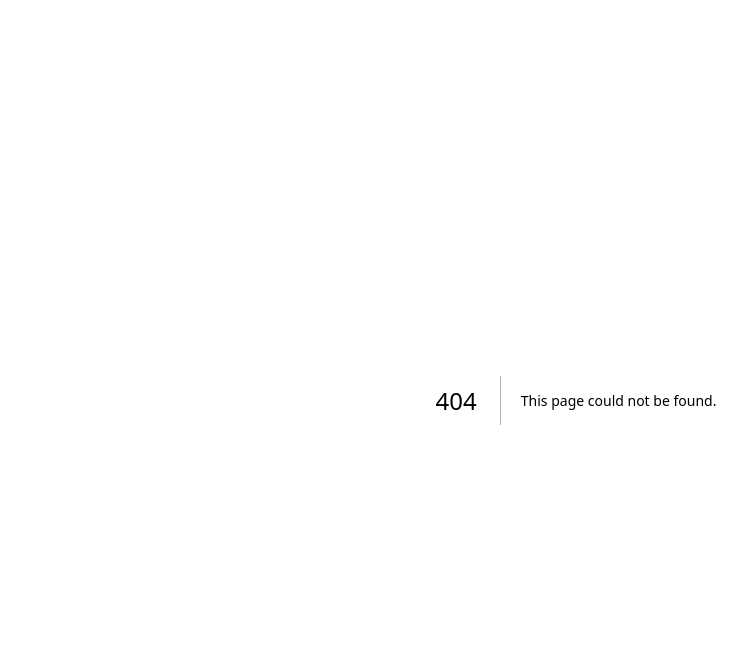
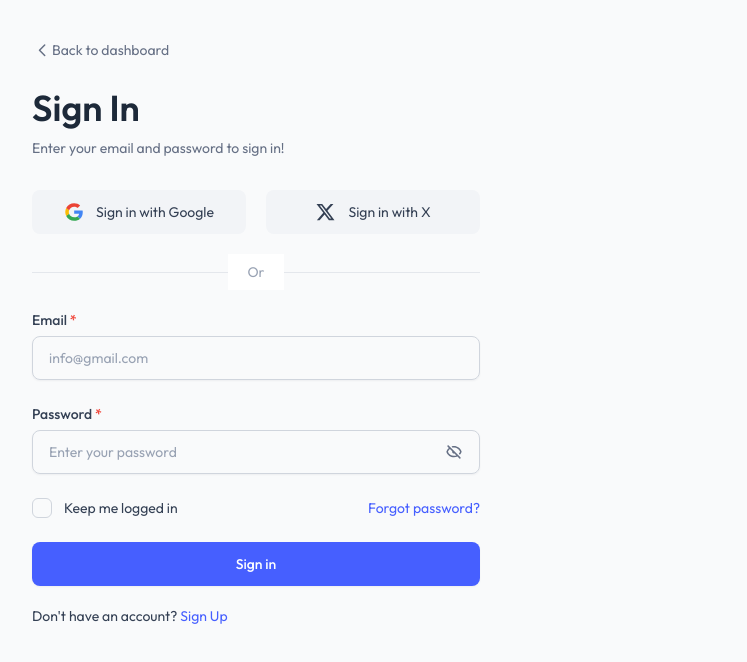
Before and after one commit to SamiulxHasanx07/hospital-management-system-frontend, a Next.js app: page /signin in a window 1280 px wide. Before the commit this address had no page. Shown: the top 662 px of the page, without its empty margins (64-811 px from the left). Built offline with nearby package versions, Linux system fonts and the light colour scheme.

Commit message:
Signup and signin pages

```diff
--- a/package.json
+++ b/package.json
@@ -11,7 +11,8 @@
   "dependencies": {
     "next": "15.3.1",
     "react": "^19.0.0",
-    "react-dom": "^19.0.0"
+    "react-dom": "^19.0.0",
+    "tailwind-merge": "^3.2.0"
   },
   "devDependencies": {
     "@eslint/eslintrc": "^3",
--- a/src/app/page.tsx
+++ b/src/app/page.tsx
@@ -1,9 +1,10 @@
+import SignUpForm from '@/components/auth/SignUpForm';
 import React from 'react';
 
 const MainPage = () => {
   return (
     <div>
-      Welcome to hospital Mangement system
+      <SignUpForm />
     </div>
   );
 };
--- /dev/null
+++ b/src/app/signin/page.tsx
@@ -0,0 +1,10 @@
+import SignInForm from '@/components/auth/SignInForm';
+import React from 'react';
+
+const SigninPage = () => {
+    return (
+        <SignInForm />
+    );
+};
+
+export default SigninPage;
--- /dev/null
+++ b/src/app/signup/page.tsx
@@ -0,0 +1,10 @@
+import SignUpForm from '@/components/auth/SignUpForm';
+import React from 'react';
+
+const SignupPage = () => {
+    return (
+        <SignUpForm />
+    );
+};
+
+export default SignupPage;
```
Also changed, not shown: 1 other file (tests, documents, lock files or other folders).
